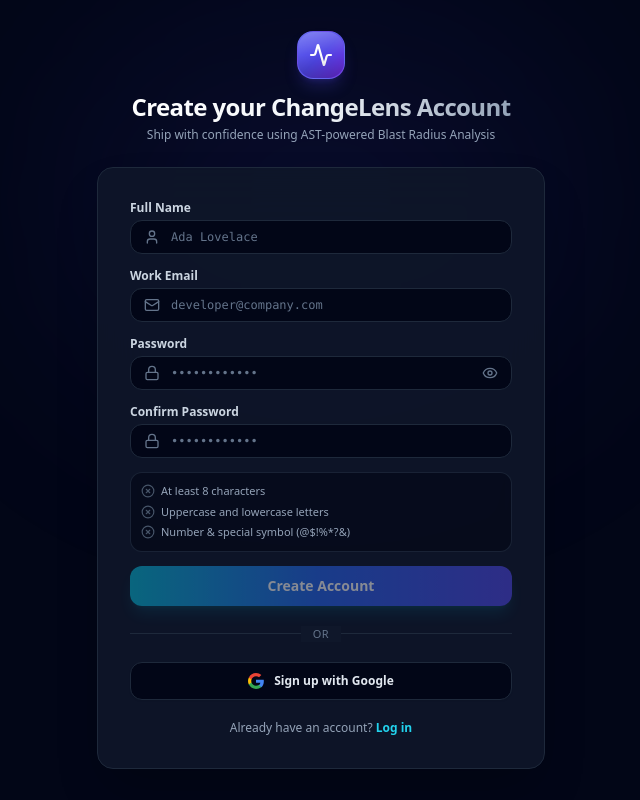
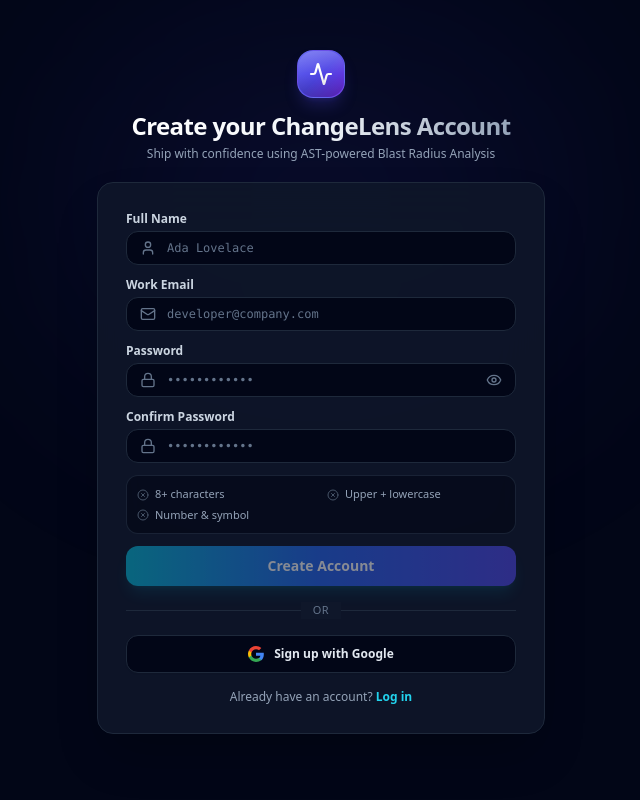
Before and after one commit to Atul16dev/ChangeLens, a React (Vite) app in the folder frontend/: page /register in a window 1280 px wide. Shown: the whole page, without its empty margins (319-959 px from the left). Built offline with nearby package versions, Linux system fonts and the light colour scheme; no server answers.

Commit message:
fix(auth): register & login page card stays within viewport on all screen sizes

```diff
--- a/frontend/src/pages/LoginPage.jsx
+++ b/frontend/src/pages/LoginPage.jsx
@@ -51,25 +51,28 @@
   };
 
   return (
-    <div className="min-h-screen bg-slate-950 text-slate-100 flex flex-col justify-center items-center p-4 sm:p-6 font-sans relative overflow-hidden">
+    <div className="min-h-screen bg-slate-950 text-slate-100 font-sans relative overflow-x-hidden">
       {/* Background radial gradient glow */}
-      <div className="absolute top-1/4 left-1/2 -translate-x-1/2 -translate-y-1/2 w-[500px] h-[350px] bg-cyan-600/10 blur-[120px] rounded-full pointer-events-none" />
+      <div className="fixed top-1/4 left-1/2 -translate-x-1/2 -translate-y-1/2 w-[500px] h-[350px] bg-cyan-600/10 blur-[120px] rounded-full pointer-events-none" />
+
+      {/* Scrollable centering wrapper */}
+      <div className="min-h-screen flex flex-col items-center justify-start sm:justify-center px-4 py-8 sm:py-10 relative z-10">
 
       {/* Brand Header */}
-      <div className="flex flex-col items-center mb-8 relative z-10">
+      <div className="flex flex-col items-center mb-5 w-full max-w-md">
         <div className="mb-3">
           <BrandLogo size="lg" />
         </div>
-        <h1 className="text-2xl font-bold tracking-tight bg-gradient-to-r from-white via-slate-100 to-slate-400 bg-clip-text text-transparent">
+        <h1 className="text-xl sm:text-2xl font-bold tracking-tight text-center bg-gradient-to-r from-white via-slate-100 to-slate-400 bg-clip-text text-transparent">
           Welcome back to ChangeLens
         </h1>
-        <p className="text-xs text-slate-400 mt-1">
+        <p className="text-xs text-slate-400 mt-1 text-center">
           Deterministic Code Blast Radius & Impact Intelligence
         </p>
       </div>
 
       {/* Login Card */}
-      <div className="w-full max-w-md bg-slate-900/90 border border-slate-800 rounded-2xl p-6 sm:p-8 backdrop-blur-xl shadow-2xl relative z-10">
+      <div className="w-full max-w-md bg-slate-900/90 border border-slate-800 rounded-2xl p-5 sm:p-7 backdrop-blur-xl shadow-2xl">
         {/* Error Alert */}
         {error && (
           <div className="mb-5 bg-rose-950/80 border border-rose-500/40 rounded-xl p-3.5 flex items-start gap-3 text-rose-200 text-xs">
@@ -200,13 +203,17 @@
         </button>
 
         {/* Footer Link */}
-        <p className="mt-6 text-center text-xs text-slate-400">
+        <p className="mt-5 text-center text-xs text-slate-400">
           Don't have an account?{' '}
           <Link to="/register" className="text-cyan-400 hover:text-cyan-300 font-semibold transition-colors">
             Create an account
           </Link>
         </p>
       </div>
+
+      {/* Bottom breathing room */}
+      <div className="h-4" />
+      </div>
     </div>
   );
 }
--- a/frontend/src/pages/RegisterPage.jsx
+++ b/frontend/src/pages/RegisterPage.jsx
@@ -51,8 +51,6 @@
         password,
         confirmPassword,
       });
-
-      // Redirect to verification OTP page with prefilled email
       navigate(`/verify-email?email=${encodeURIComponent(email.trim())}`);
     } catch (err) {
       setError(err.message || 'Registration failed. Please try again.');
@@ -66,32 +64,38 @@
   };
 
   return (
-    <div className="min-h-screen bg-slate-950 text-slate-100 flex flex-col justify-center items-center p-4 sm:p-6 font-sans relative overflow-hidden">
-      <div className="absolute top-1/4 left-1/2 -translate-x-1/2 -translate-y-1/2 w-[500px] h-[350px] bg-indigo-600/10 blur-[120px] rounded-full pointer-events-none" />
+    <div className="min-h-screen bg-slate-950 text-slate-100 font-sans relative overflow-x-hidden">
+      {/* Ambient background glow */}
+      <div className="fixed top-1/4 left-1/2 -translate-x-1/2 -translate-y-1/2 w-[500px] h-[350px] bg-indigo-600/10 blur-[120px] rounded-full pointer-events-none" />
+
+      {/* Scrollable centering wrapper */}
+      <div className="min-h-screen flex flex-col items-center justify-start sm:justify-center px-4 py-8 sm:py-10 relative z-10">
 
         {/* Brand Header */}
-      <div className="flex flex-col items-center mb-6 relative z-10">
+        <div className="flex flex-col items-center mb-5 w-full max-w-md">
           <div className="mb-3">
             <BrandLogo size="lg" />
           </div>
-        <h1 className="text-2xl font-bold tracking-tight bg-gradient-to-r from-white via-slate-100 to-slate-400 bg-clip-text text-transparent">
+          <h1 className="text-xl sm:text-2xl font-bold tracking-tight text-center bg-gradient-to-r from-white via-slate-100 to-slate-400 bg-clip-text text-transparent">
             Create your ChangeLens Account
           </h1>
-        <p className="text-xs text-slate-400 mt-1">
+          <p className="text-xs text-slate-400 mt-1 text-center">
             Ship with confidence using AST-powered Blast Radius Analysis
           </p>
         </div>
 
         {/* Card */}
-      <div className="w-full max-w-md bg-slate-900/90 border border-slate-800 rounded-2xl p-6 sm:p-8 backdrop-blur-xl shadow-2xl relative z-10">
+        <div className="w-full max-w-md bg-slate-900/90 border border-slate-800 rounded-2xl p-5 sm:p-7 backdrop-blur-xl shadow-2xl">
+
+          {/* Error Alert */}
           {error && (
-          <div className="mb-5 bg-rose-950/80 border border-rose-500/40 rounded-xl p-3 flex items-start gap-2.5 text-rose-200 text-xs">
+            <div className="mb-4 bg-rose-950/80 border border-rose-500/40 rounded-xl p-3 flex items-start gap-2.5 text-rose-200 text-xs">
               <AlertCircle className="w-4 h-4 text-rose-400 shrink-0 mt-0.5" />
               <p className="font-medium">{error}</p>
             </div>
           )}
 
-        <form onSubmit={handleSubmit} className="space-y-3.5">
+          <form onSubmit={handleSubmit} className="space-y-3">
             {/* Name */}
             <div>
               <label className="block text-xs font-semibold text-slate-300 mb-1" htmlFor="name">
@@ -106,7 +110,7 @@
                   onChange={(e) => setName(e.target.value)}
                   placeholder="Ada Lovelace"
                   required
-                className="w-full bg-slate-950 border border-slate-800 rounded-xl pl-10 pr-3.5 py-2 text-sm text-slate-100 placeholder-slate-500 focus:outline-none focus:border-cyan-500 font-mono text-xs"
+                  className="w-full bg-slate-950 border border-slate-800 rounded-xl pl-10 pr-3.5 py-2 text-slate-100 placeholder-slate-500 focus:outline-none focus:border-cyan-500 focus:ring-1 focus:ring-cyan-500/30 font-mono text-xs transition-all"
                 />
               </div>
             </div>
@@ -125,7 +129,7 @@
                   onChange={(e) => setEmail(e.target.value)}
                   placeholder="developer@company.com"
                   required
-                className="w-full bg-slate-950 border border-slate-800 rounded-xl pl-10 pr-3.5 py-2 text-sm text-slate-100 placeholder-slate-500 focus:outline-none focus:border-cyan-500 font-mono text-xs"
+                  className="w-full bg-slate-950 border border-slate-800 rounded-xl pl-10 pr-3.5 py-2 text-slate-100 placeholder-slate-500 focus:outline-none focus:border-cyan-500 focus:ring-1 focus:ring-cyan-500/30 font-mono text-xs transition-all"
                 />
               </div>
             </div>
@@ -144,12 +148,12 @@
                   onChange={(e) => setPassword(e.target.value)}
                   placeholder="••••••••••••"
                   required
-                className="w-full bg-slate-950 border border-slate-800 rounded-xl pl-10 pr-10 py-2 text-sm text-slate-100 placeholder-slate-500 focus:outline-none focus:border-cyan-500 font-mono text-xs"
+                  className="w-full bg-slate-950 border border-slate-800 rounded-xl pl-10 pr-10 py-2 text-slate-100 placeholder-slate-500 focus:outline-none focus:border-cyan-500 focus:ring-1 focus:ring-cyan-500/30 font-mono text-xs transition-all"
                 />
                 <button
                   type="button"
                   onClick={() => setShowPassword(!showPassword)}
-                className="absolute right-3.5 top-1/2 -translate-y-1/2 text-slate-500 hover:text-slate-300"
+                  className="absolute right-3.5 top-1/2 -translate-y-1/2 text-slate-500 hover:text-slate-300 transition-colors"
                 >
                   {showPassword ? <EyeOff className="w-4 h-4" /> : <Eye className="w-4 h-4" />}
                 </button>
@@ -170,40 +174,53 @@
                   onChange={(e) => setConfirmPassword(e.target.value)}
                   placeholder="••••••••••••"
                   required
-                className="w-full bg-slate-950 border border-slate-800 rounded-xl pl-10 pr-3.5 py-2 text-sm text-slate-100 placeholder-slate-500 focus:outline-none focus:border-cyan-500 font-mono text-xs"
+                  className="w-full bg-slate-950 border border-slate-800 rounded-xl pl-10 pr-3.5 py-2 text-slate-100 placeholder-slate-500 focus:outline-none focus:border-cyan-500 focus:ring-1 focus:ring-cyan-500/30 font-mono text-xs transition-all"
                 />
               </div>
             </div>
 
-          {/* Security Policy Checklist */}
-          <div className="p-2.5 bg-slate-950/60 rounded-xl border border-slate-800/80 space-y-1 text-[11px]">
+            {/* Security Policy Checklist — compact 2-column grid */}
+            <div className="p-2.5 bg-slate-950/60 rounded-xl border border-slate-800/80 text-[11px]">
+              <div className="grid grid-cols-2 gap-x-3 gap-y-1">
                 <div className="flex items-center gap-1.5 text-slate-400">
-              {hasMinLength ? <CheckCircle2 className="w-3.5 h-3.5 text-emerald-400" /> : <XCircle className="w-3.5 h-3.5 text-slate-600" />}
-              <span className={hasMinLength ? 'text-slate-200' : ''}>At least 8 characters</span>
+                  {hasMinLength
+                    ? <CheckCircle2 className="w-3 h-3 text-emerald-400 shrink-0" />
+                    : <XCircle className="w-3 h-3 text-slate-600 shrink-0" />}
+                  <span className={hasMinLength ? 'text-slate-200' : ''}>8+ characters</span>
                 </div>
+
                 <div className="flex items-center gap-1.5 text-slate-400">
-              {hasUpper && hasLower ? <CheckCircle2 className="w-3.5 h-3.5 text-emerald-400" /> : <XCircle className="w-3.5 h-3.5 text-slate-600" />}
-              <span className={hasUpper && hasLower ? 'text-slate-200' : ''}>Uppercase and lowercase letters</span>
+                  {hasUpper && hasLower
+                    ? <CheckCircle2 className="w-3 h-3 text-emerald-400 shrink-0" />
+                    : <XCircle className="w-3 h-3 text-slate-600 shrink-0" />}
+                  <span className={hasUpper && hasLower ? 'text-slate-200' : ''}>Upper + lowercase</span>
                 </div>
+
                 <div className="flex items-center gap-1.5 text-slate-400">
-              {hasNumber && hasSpecial ? <CheckCircle2 className="w-3.5 h-3.5 text-emerald-400" /> : <XCircle className="w-3.5 h-3.5 text-slate-600" />}
-              <span className={hasNumber && hasSpecial ? 'text-slate-200' : ''}>Number & special symbol (@$!%*?&)</span>
+                  {hasNumber && hasSpecial
+                    ? <CheckCircle2 className="w-3 h-3 text-emerald-400 shrink-0" />
+                    : <XCircle className="w-3 h-3 text-slate-600 shrink-0" />}
+                  <span className={hasNumber && hasSpecial ? 'text-slate-200' : ''}>Number & symbol</span>
                 </div>
+
                 {confirmPassword && (
-              <div className="flex items-center gap-1.5 text-slate-400">
-                {passwordsMatch ? <CheckCircle2 className="w-3.5 h-3.5 text-emerald-400" /> : <XCircle className="w-3.5 h-3.5 text-rose-500" />}
+                  <div className="flex items-center gap-1.5">
+                    {passwordsMatch
+                      ? <CheckCircle2 className="w-3 h-3 text-emerald-400 shrink-0" />
+                      : <XCircle className="w-3 h-3 text-rose-500 shrink-0" />}
                     <span className={passwordsMatch ? 'text-emerald-400' : 'text-rose-400'}>
-                  {passwordsMatch ? 'Passwords match' : 'Passwords do not match'}
+                      {passwordsMatch ? 'Passwords match' : "Don't match"}
                     </span>
                   </div>
                 )}
               </div>
+            </div>
 
-          {/* Submit */}
+            {/* Submit Button */}
             <button
               type="submit"
               disabled={loading || !isFormValid}
-            className="w-full mt-2 bg-gradient-to-r from-cyan-500 via-blue-600 to-indigo-600 hover:from-cyan-400 hover:to-indigo-500 text-white font-semibold text-sm py-2.5 rounded-xl shadow-lg shadow-cyan-500/20 active:scale-[0.99] disabled:opacity-50 disabled:cursor-not-allowed transition-all flex items-center justify-center gap-2"
+              className="w-full bg-gradient-to-r from-cyan-500 via-blue-600 to-indigo-600 hover:from-cyan-400 hover:to-indigo-500 text-white font-semibold text-sm py-2.5 rounded-xl shadow-lg shadow-cyan-500/20 active:scale-[0.99] disabled:opacity-50 disabled:cursor-not-allowed transition-all flex items-center justify-center gap-2"
             >
               {loading ? (
                 <>
@@ -217,7 +234,7 @@
           </form>
 
           {/* Divider */}
-        <div className="relative my-5">
+          <div className="relative my-4">
             <div className="absolute inset-0 flex items-center">
               <div className="w-full border-t border-slate-800" />
             </div>
@@ -241,13 +258,18 @@
             <span>Sign up with Google</span>
           </button>
 
-        <p className="mt-5 text-center text-xs text-slate-400">
+          {/* Footer link */}
+          <p className="mt-4 text-center text-xs text-slate-400">
             Already have an account?{' '}
             <Link to="/login" className="text-cyan-400 hover:text-cyan-300 font-semibold transition-colors">
               Log in
             </Link>
           </p>
         </div>
+
+        {/* Bottom breathing room */}
+        <div className="h-4" />
+      </div>
     </div>
   );
 }
--- a/package.json
+++ b/package.json
@@ -8,6 +8,8 @@
   },
   "scripts": {
     "test": "node --test",
+    "start": "node --watch api/server.js",
+    "dev": "npm run dev --prefix frontend",
     "api": "node --watch api/server.js",
     "frontend:dev": "npm run dev --prefix frontend",
     "frontend:build": "npm run build --prefix frontend",
```
Lines whose indentation alone changed are shown as unchanged.
